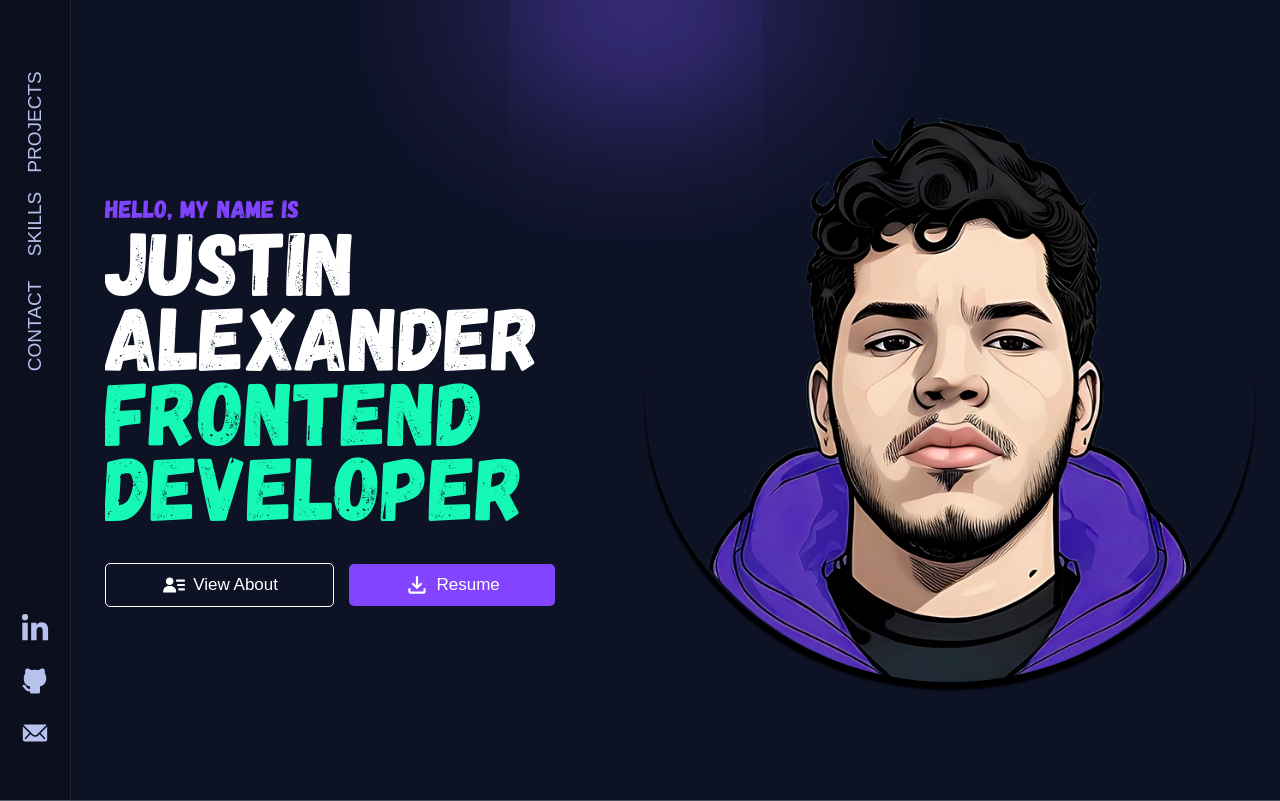
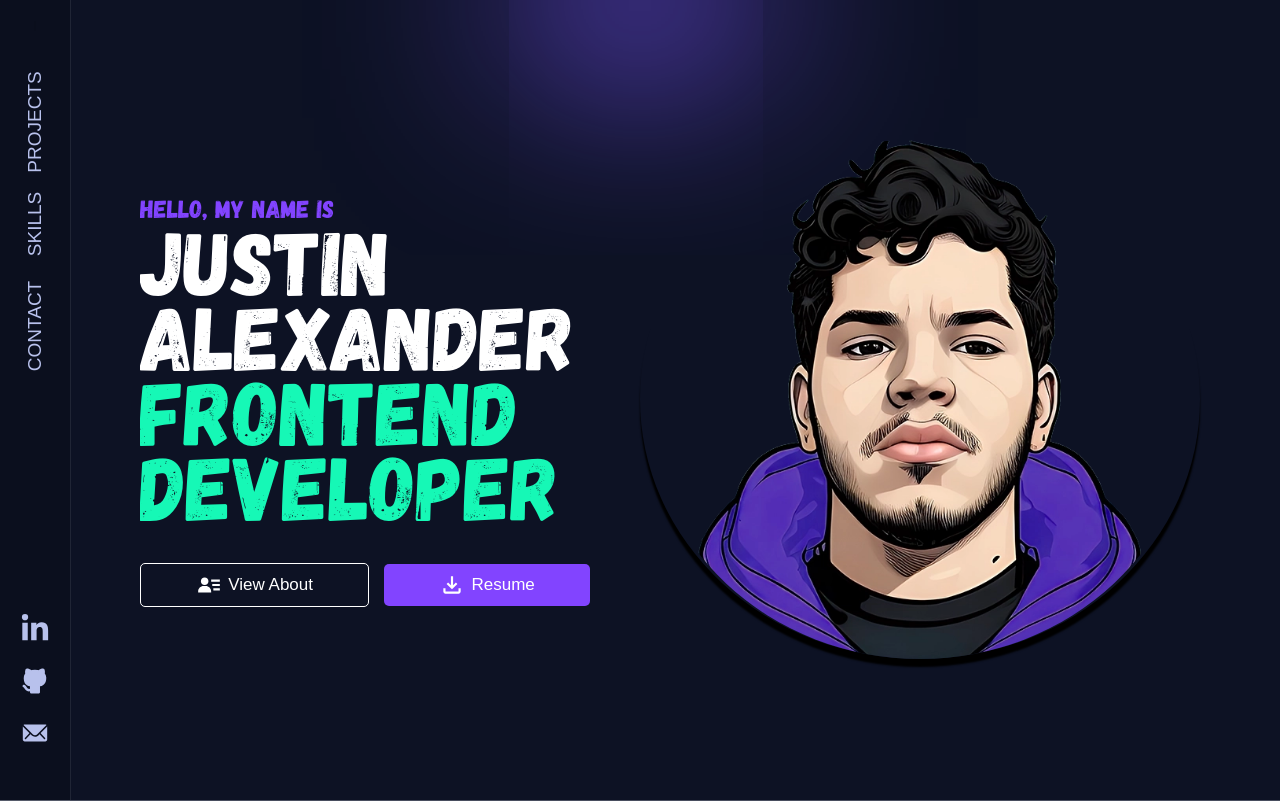
Before and after one commit to im7ven/portfolio2.0, a React (Vite) app: page / in a window 1280 px wide. Built offline with nearby package versions, Linux system fonts and the light colour scheme; a web font is replaced by a local one.

Commit message:
style: add some reusable classes

```diff
--- a/src/styles.global.ts
+++ b/src/styles.global.ts
@@ -6,6 +6,8 @@ export const GlobalStyles = createGlobalStyle`
 --secondary-color: #16F8B6;
 --accent-color: #F926AE;
 --background-primary: #0D1224;
+--background-secondary: #11152C;
+--border-thin: 0 0 0 0.6px rgba(245, 243, 255, 0.2);
 --body-text: #b8c1ec;
 --border-radius: 5px;
 --primary-font:  "Gabarito", sans-serif;
@@ -50,8 +52,23 @@ export const subHeading = css`
   text-transform: uppercase;
   font-size: 1.9rem;
 
+  &.primary {
+    color: var(--primary-color);
+  }
+
   @media screen and (min-width) {
     font-size: 2.1rem;
+  }
+`;
+
+export const sectionHeading = css`
+  font-size: 4rem;
+  color: #fff;
+  position: relative;
+  margin-top: 4rem;
+
+  @media screen and (min-width: 768px) {
+    font-size: 5rem;
   }
 `;
 
@@ -61,7 +78,7 @@ export const bodyText = css`
   line-height: 30px;
 
   @media screen and (min-width: 768px) {
-    font-size: 2.1rem;
+    font-size: 1.9rem;
   }
 `;
 
@@ -97,12 +114,42 @@ export const ListItem = styled.li`
 
 // Utils
 
+export const btn = css`
+  background: 0;
+  outline: 0;
+  padding: 1.2rem 2rem;
+  border-radius: var(--border-radius);
+  display: flex;
+  gap: 0.4rem;
+  align-items: center;
+  font-weight: 300;
+  font-size: 1.7rem;
+  color: #fff;
+  padding: 1rem 1.5rem;
+  transition: all 0.175s ease-in;
+  cursor: pointer;
+  justify-content: center;
+
+  &.primaryBtn {
+    background-color: var(--primary-color);
+    border: 0;
+  }
+
+  &:hover {
+    background-color: #fff;
+    color: var(--background-primary);
+  }
+`;
+
 export const separator = css`
   border-bottom: 1px solid rgba(211, 216, 232, 0.3);
 `;
 
 export const sectionBlock = css`
   min-height: 100vh;
+  margin: 0 auto;
+  position: relative;
+  overflow: hidden;
 
   &::before {
     content: "";
@@ -111,6 +158,10 @@ export const sectionBlock = css`
     left: 45%;
     right: 45%;
     box-shadow: #7a55ff 0px 0px 20rem 6rem;
+  }
+
+  @media screen and (min-width: 1250px) {
+    max-width: 110rem;
   }
 `;
 
```
